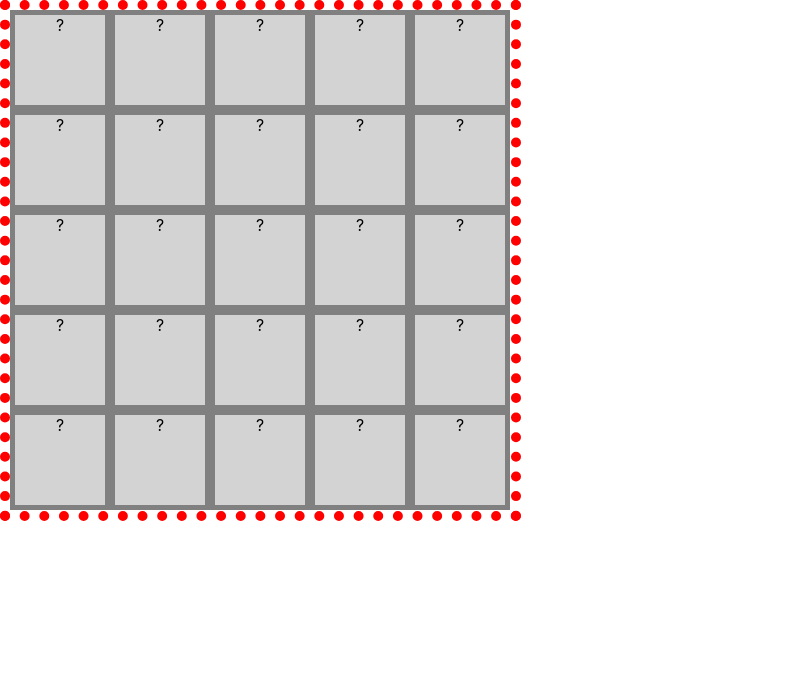
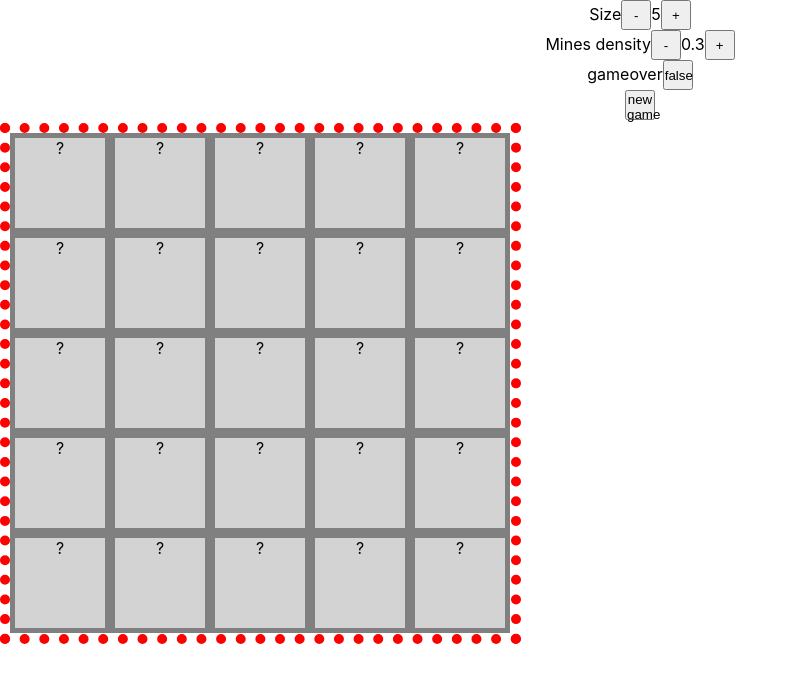
Before and after one commit to tomviner/coding-exercises, a React (Create React App) app in the folder projects/minesweeper/: page / in a window 1280 px wide. Shown: the top 682 px of the page, without its empty margins (0-798 px from the left). Built offline with nearby package versions, Linux system fonts and the light colour scheme.

Commit message:
refactor and add game over & (errorfull) buttons

```diff
--- a/projects/minesweeper/src/App.js
+++ b/projects/minesweeper/src/App.js
@@ -1,11 +1,11 @@
 import React from 'react';
 import './App.css';
-import Board from './components/board';
+import Game from './components/game';
 
 function App() {
   return (
     <div className="App">
-      <Board width={5} mineProb={0.4} />
+      <Game />
     </div>
   );
 }
--- a/projects/minesweeper/src/components/board.js
+++ b/projects/minesweeper/src/components/board.js
@@ -1,20 +1,24 @@
 import React, { useState } from 'react';
 
-import { generate } from '../logic/minefield';
 import { range2d } from '../utils/utils';
 import Cell from './cell';
 import './board.css';
 
 function Board(props) {
-  const { width, mineProb } = props;
-  const height = width;
-
-  const { mines, counts } = generate(width, height, mineProb);
+  const { width, height, maps, isGameOver, setIsGameOver } = props;
 
   // const [hideGrid, setHideGrid] = useState(null);
 
   const cells = range2d(width, height).map(z => {
-    return <Cell isMine={mines[z]} mineCount={counts[z]} key={z} />;
+    return (
+      <Cell
+        isMine={maps.mines[z]}
+        mineCount={maps.counts[z]}
+        isGameOver={isGameOver}
+        setIsGameOver={setIsGameOver}
+        key={z}
+      />
+    );
   });
   const widthPx = 100 * width + 1;
   const heightPx = 100 * height + 1;
--- a/projects/minesweeper/src/components/cell.css
+++ b/projects/minesweeper/src/components/cell.css
@@ -1,12 +1,20 @@
-.cell-wrapper {
+.cell {
     width: 100px;
     height: 100px;
     float: left;
     box-sizing: border-box;
     border: 5px solid grey;
-    background-color: yellow;
+    background-color: lightgrey;
 }
 
-.cell {
-    height: 100%;
+.cell.isRevealed {
+    background-color: white;
 }
+
+.cell.correct {
+    background-color: green;
+}
+
+.cell.incorrect {
+    background-color: red;
+}
--- a/projects/minesweeper/src/components/cell.js
+++ b/projects/minesweeper/src/components/cell.js
@@ -1,67 +1,44 @@
 import React, { useState } from 'react';
+import { getClsNames } from '../utils/utils';
 import './cell.css';
 
 function Cell(props) {
-  const { isMine, mineCount } = props;
+  const { isMine, mineCount, isGameOver, setIsGameOver } = props;
 
-  const [isHidden, setIsHidden] = useState(true);
+  const [isRevealed, setIsRevealed] = useState(false);
   const [isFlagged, setIsFlagged] = useState(false);
-  const [isGameOver, setIsGameOver] = useState(false);
 
   const onClick = e => {
-    console.log('onClick', isHidden);
-    isFlagged || setIsHidden(false);
+    if (!isGameOver && !isFlagged) {
+      setIsRevealed(true);
+      if (isMine) {
+        setIsGameOver(true);
+      }
+    }
     e.preventDefault();
   };
 
   const onRightClick = e => {
-    console.log('onRightClick', isFlagged);
     setIsFlagged(!isFlagged);
     e.preventDefault();
   };
 
-  return (
-    <div
-      className="cell-wrapper"
-      style={{
-        backgroundColor: isHidden ? 'lightgrey' : 'white',
-      }}
-    >
-      {isHidden ? (
-        <ActiveCell
-          isFlagged={isFlagged}
-          onClick={onClick}
-          onRightClick={onRightClick}
-        />
-      ) : (
-        <InactiveCell isMine={isMine} mineCount={mineCount} />
-      )}
-    </div>
-  );
-}
+  let content, correct = false, incorrect = false;
 
-function ActiveCell(props) {
-  const { isFlagged, onClick, onRightClick } = props;
-  const content = isFlagged ? '🚩' : '?';
+  if (isRevealed || isGameOver) {
+    content = isMine ? '💣' : mineCount;
+    if (isGameOver) {
+      correct = isFlagged && isMine;
+      incorrect = isFlagged !== isMine;
+    }
+  } else {
+    content = isFlagged ? '🚩' : '?';
+  }
+
+  const classNames = getClsNames({ isRevealed, correct, incorrect }, 'cell')
 
   return (
-    <div
-      className="cell active-cell"
-      onClick={onClick}
-      onContextMenu={onRightClick}
-    >
-      {content}
-    </div>
-  );
-}
-
-function InactiveCell(props) {
-  const { isMine, mineCount } = props;
-
-  const content = isMine ? '💣' : mineCount;
-
-  return (
-    <div className="cell inactive-cell" onContextMenu={e => e.preventDefault()}>
+    <div className={classNames} onClick={onClick} onContextMenu={onRightClick}>
       {content}
     </div>
   );
--- /dev/null
+++ b/projects/minesweeper/src/components/game.css
@@ -0,0 +1,4 @@
+button {
+    width: 30px;
+    height: 30px;
+}
--- /dev/null
+++ b/projects/minesweeper/src/components/game.js
@@ -0,0 +1,80 @@
+import React, { useState } from 'react';
+
+import Board from './board';
+import { generate } from '../logic/minefield';
+import './game.css';
+
+function Game(props) {
+  const [width, setWidth] = useState(5);
+  const [isGameOver, setIsGameOver] = useState(false);
+  const [mineProb, setMineProb] = useState(0.3);
+
+  const height = width;
+
+  const createNewMaps = () => generate(width, height, mineProb);
+  const [maps, setMaps] = useState(createNewMaps);
+
+  const gameOverButton = e => {
+    setIsGameOver(!isGameOver);
+  };
+
+  const widthIncButton = e => {
+    setWidth(width + 1);
+    setMaps(createNewMaps);
+  };
+
+  const widthDecButton = e => {
+    if (width > 1) {
+      setWidth(width - 1);
+      setMaps(createNewMaps);
+    }
+  };
+
+  const mineProbDecButton = e => {
+    setMineProb(Math.max(mineProb - 0.1, 0));
+    setMaps(createNewMaps);
+  };
+
+  const mineProbIncButton = e => {
+    setMineProb(Math.min(mineProb + 0.1, 1));
+    setMaps(createNewMaps);
+  };
+
+  const newGameButton = e => {
+    setMaps(createNewMaps);
+  }
+
+
+  return (
+    <div>
+      <div>
+        Size
+        <button onClick={widthDecButton}>-</button>
+        {width}
+        <button onClick={widthIncButton}>+</button>
+      </div>
+      <div>
+        Mines density
+        <button onClick={mineProbDecButton}>-</button>
+        {mineProb}
+        <button onClick={mineProbIncButton}>+</button>
+      </div>
+      <div>
+        gameover
+        <button onClick={gameOverButton}>{isGameOver.toString()}</button>
+      </div>
+      <div>
+        <button onClick={newGameButton}>new game</button>
+      </div>
+      <Board
+        width={width}
+        height={height}
+        maps={maps}
+        isGameOver={isGameOver}
+        setIsGameOver={setIsGameOver}
+      />
+    </div>
+  );
+}
+
+export default Game;
--- a/projects/minesweeper/src/utils/utils.js
+++ b/projects/minesweeper/src/utils/utils.js
@@ -13,3 +13,10 @@ export const range2d = (a, b) => {
 export const rand = chance => Math.random() < chance;
 
 export const sum = nums => nums.reduce((a, b) => a + b, 0);
+
+export const getClsNames = (namedBools, staticNames = '') => {
+  const conditionalNames = Object.keys(namedBools).filter(
+    name => namedBools[name]
+  );
+  return `${staticNames} ${conditionalNames.join(' ')}`.trim();
+};
```
Also changed, not shown: 2 other files (tests, documents, lock files or other folders).
